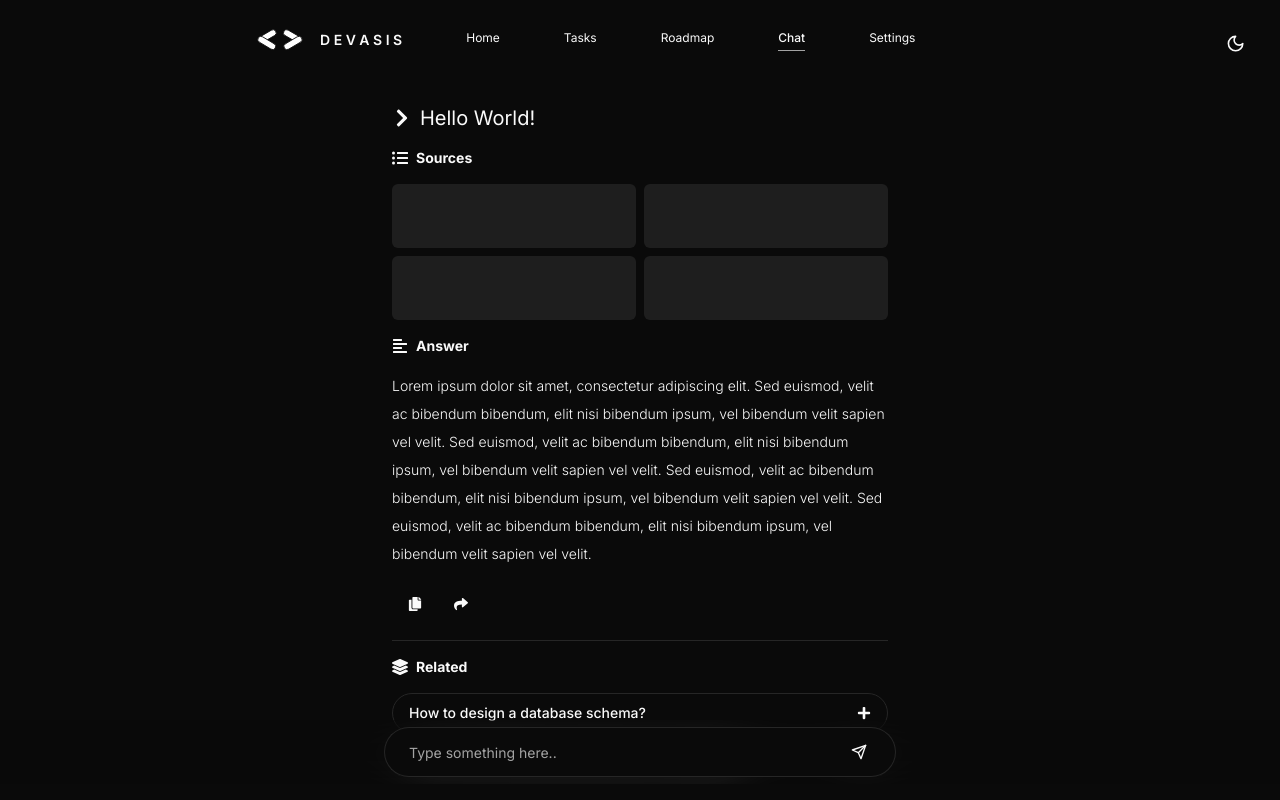
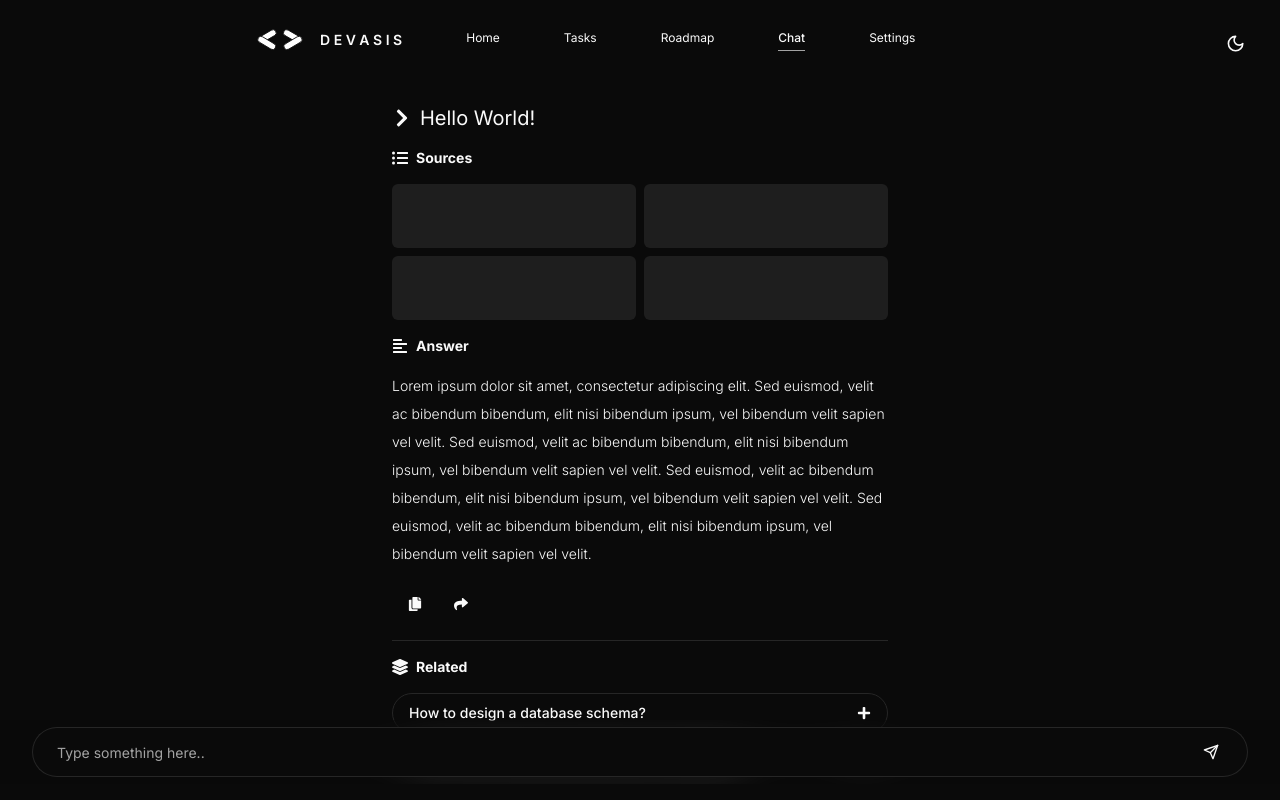
Before and after one commit to zakusei/devasis-ai, a Next.js app: page /chat in a window 1280 px wide. Built offline with nearby package versions, Linux system fonts and the light colour scheme.

Commit message:
refactor(chat): modify chat field

```diff
--- a/app/chat/page.jsx
+++ b/app/chat/page.jsx
@@ -81,10 +81,11 @@ const Chat = () => {
           </div>
         </section>
       </ScrollArea>
-      <div className="fixed inset-x-0 bottom-0 flex h-10 w-full items-center justify-between gap-0 border-t bg-background/10 p-8 backdrop-blur-xl md:container md:bottom-4 md:border-t-0 md:px-96">
+      <section className="relative">
+        <div className="fixed inset-x-0 bottom-0 flex h-10 w-full items-center justify-between gap-0 border-t bg-background/10 p-8 backdrop-blur-xl md:container md:bottom-4 md:border-t-0">
           <Input
             type="text"
-          className="rounded-full rounded-r-none border-r-0 md:p-6"
+            className="h-10 resize-none overflow-hidden rounded-full rounded-r-none border-r-0 md:p-6"
             placeholder="Type something here.."
           />
           <Button
@@ -94,6 +95,7 @@ const Chat = () => {
             <SendIcon className="h-4 w-6" />
           </Button>
         </div>
+      </section>
       <TopNav />
     </Container>
   );
```
Lines whose indentation alone changed are shown as unchanged.
